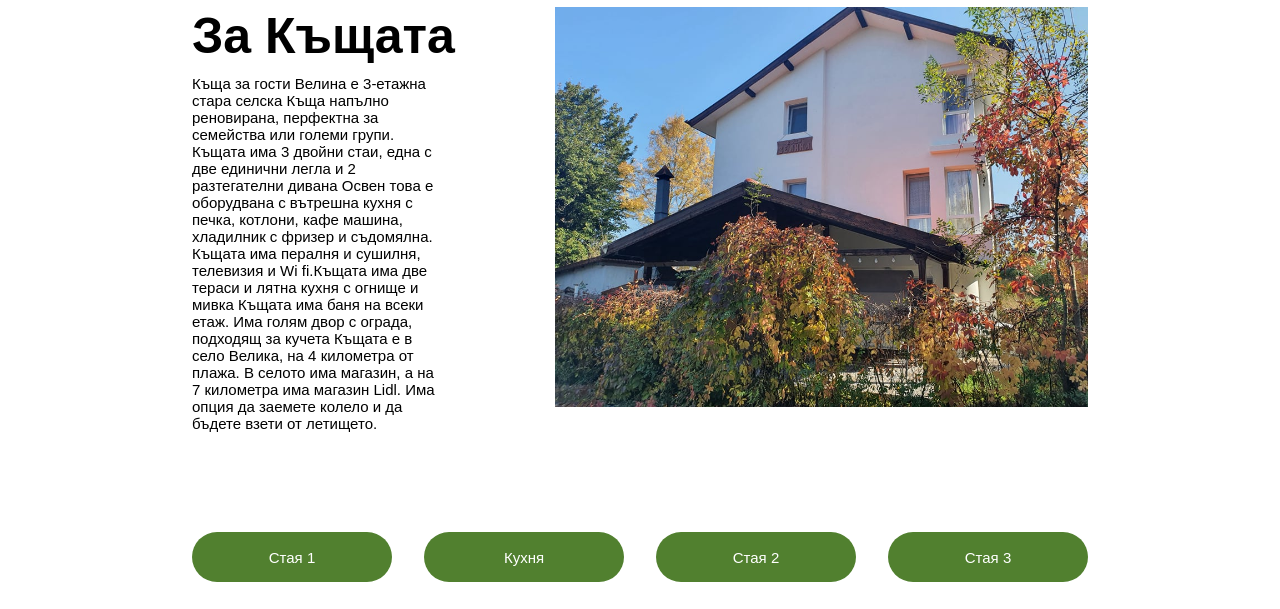
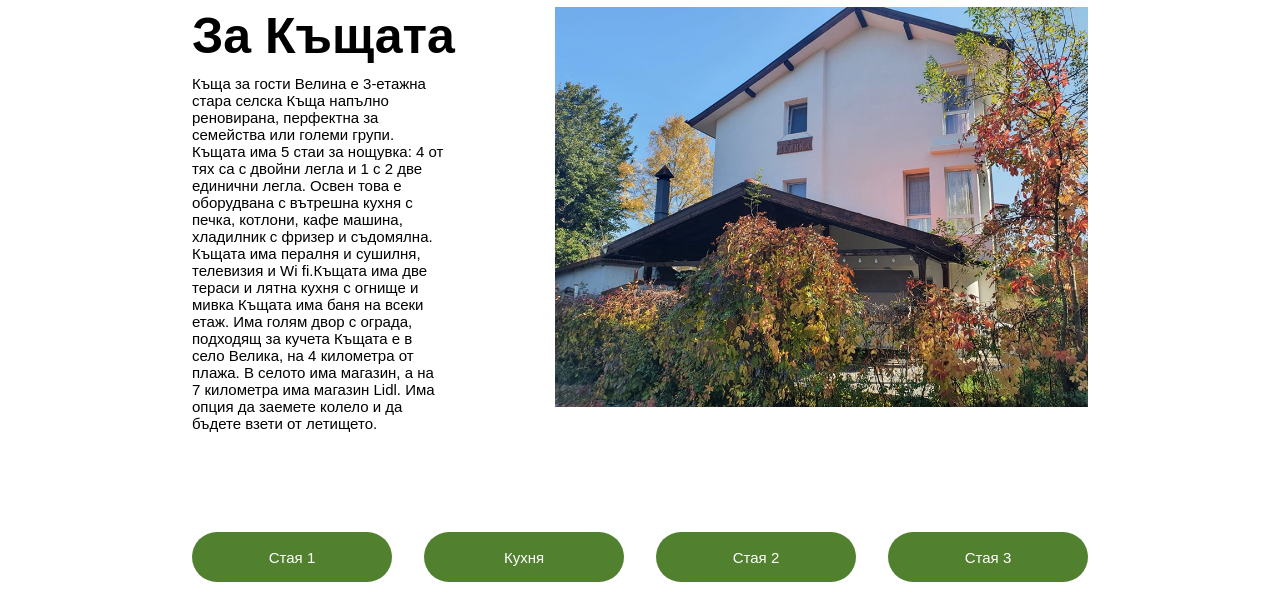
Before and after one commit to MaNiyaCc/GuestHouseValina-exam, a plain HTML site: page bg/index.html in a window 1280 px wide. Shown: the part 783-1392 px from the top of the page. Drawn offline with Linux system fonts and the light colour scheme.

Commit message:
Update index.html

```diff
--- a/bg/index.html
+++ b/bg/index.html
@@ -32,7 +32,7 @@
                 <h2>За Къщата</h2>
                 <p>Къща за гости Велина е 3-етажна стара селска Къща
                     напълно реновирана, перфектна за семейства или големи групи.
-                    Къщата има 3 двойни стаи, една с две единични легла и 2 разтегателни дивана
+                    Къщата има 5 стаи за нощувка: 4 от тях са с двойни легла и 1 с 2 две единични легла.
                     Освен това е оборудвана с вътрешна кухня с печка, котлони, кафе машина, хладилник с фризер и съдомялна.
                     Къщата има пералня и сушилня, телевизия и Wi fi.Къщата има две тераси и лятна кухня с огнище и мивка
                     Къщата има баня на всеки етаж. Има голям двор с ограда, подходящ за кучета
```
